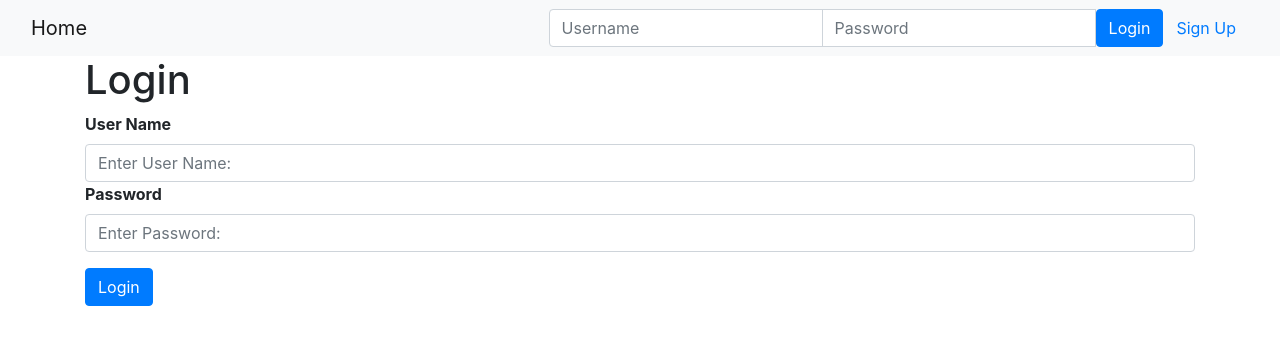
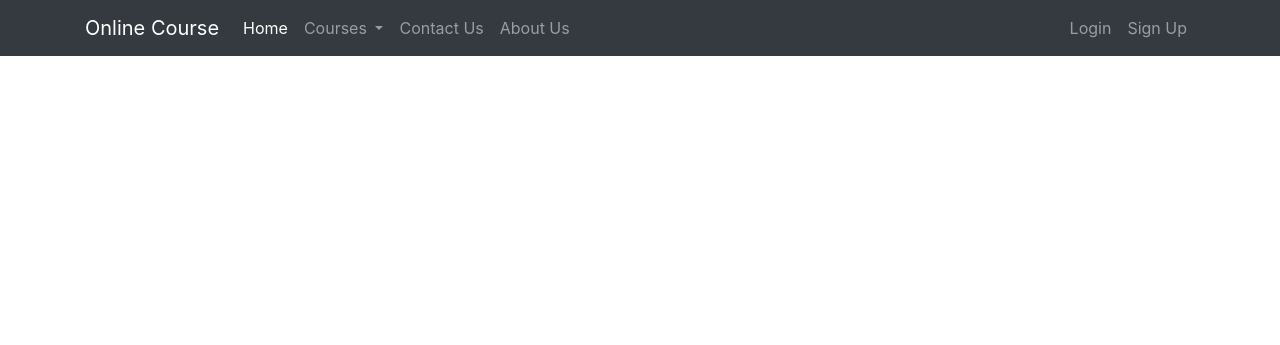
Before and after one commit to ghazikhalil40/my-course-repo, a Django app: page /onlinecourse/login/ in a window 1280 px wide. Shown: the top 345 px of the page. Run offline with Django 3.2, Linux system fonts and the light colour scheme; some libraries are stand-ins or nearby versions.

Commit message:
Updated views.py with the latest changes

```diff
--- a/onlinecourse/models.py
+++ b/onlinecourse/models.py
@@ -116,6 +116,8 @@ class Choice(models.Model):
     content = models.CharField(max_length=200)
     is_correct = models.BooleanField(default=False)
 
+
+
 class Submission(models.Model):
     enrollment = models.ForeignKey(Enrollment, on_delete=models.CASCADE)
     choices = models.ManyToManyField(Choice)
--- a/onlinecourse/templates/onlinecourse/course_list_bootstrap.html
+++ b/onlinecourse/templates/onlinecourse/course_list_bootstrap.html
@@ -118,6 +118,7 @@
     </nav>
 
     <!-- Login Modal -->
+    <!-- Login Modal -->
 <div class="modal fade" id="loginModal" tabindex="-1" role="dialog" aria-labelledby="loginModalLabel" aria-hidden="true">
     <div class="modal-dialog" role="document">
         <div class="modal-content">
@@ -141,9 +142,11 @@
         <button type="submit" class="btn btn-primary btn-block">Login</button>
     </form>
 </div>
+
         </div>
     </div>
 </div>
+
 
     <!-- Page content -->
     <div class="container">
--- a/onlinecourse/templates/onlinecourse/exam_result_bootstrap.html
+++ b/onlinecourse/templates/onlinecourse/exam_result_bootstrap.html
@@ -5,7 +5,7 @@
     <link rel="stylesheet" href="https://maxcdn.bootstrapcdn.com/bootstrap/4.5.2/css/bootstrap.min.css">
     <meta charset="UTF-8">
     <title>Online Courses</title>
-    <b>Congratulations, {{ user.first_name }}!</b> You have passed the exam and completed the course with score {{ grade }}/100
+    <b>Completed, {{ user.first_name }}!</b> Your Obtained Score is  {{ grade }}/100
 
 </head>
 <body>
--- a/onlinecourse/templates/onlinecourse/user_login_bootstrap.html
+++ b/onlinecourse/templates/onlinecourse/user_login_bootstrap.html
@@ -2,58 +2,92 @@
 <html lang="en">
 <head>
     <meta charset="UTF-8">
+    <meta name="viewport" content="width=device-width, initial-scale=1.0">
     {% load static %}
     <link rel="stylesheet" href="https://maxcdn.bootstrapcdn.com/bootstrap/4.5.2/css/bootstrap.min.css">
+    <script src="https://code.jquery.com/jquery-3.5.1.slim.min.js"></script>
+    <script src="https://cdnjs.cloudflare.com/ajax/libs/popper.js/1.16.0/umd/popper.min.js"></script>
+    <script src="https://maxcdn.bootstrapcdn.com/bootstrap/4.5.2/js/bootstrap.min.js"></script>
+    <title>Online Course</title>
 </head>
 <body>
 
 <!-- Navigation bar -->
-    <nav class="navbar navbar-light bg-light">
-        <div class="container-fluid">
-            <div class="navbar-header">
-                <a class="navbar-brand" href="{% url 'onlinecourse:index' %}">Home</a>
+<nav class="navbar navbar-expand-lg navbar-dark bg-dark">
+    <div class="container">
+        <a class="navbar-brand" href="#">Online Course</a>
+        <button class="navbar-toggler" type="button" data-toggle="collapse" data-target="#navbarNav" aria-controls="navbarNav" aria-expanded="false" aria-label="Toggle navigation">
+            <span class="navbar-toggler-icon"></span>
+        </button>
+        <div class="collapse navbar-collapse" id="navbarNav">
+            <ul class="navbar-nav mr-auto">
+                <li class="nav-item active">
+                    <a class="nav-link" href="#">Home <span class="sr-only">(current)</span></a>
+                </li>
+                <li class="nav-item dropdown">
+                    <a class="nav-link dropdown-toggle" href="#" id="navbarDropdown" role="button" data-toggle="dropdown" aria-haspopup="true" aria-expanded="false">
+                        Courses
+                    </a>
+                    <div class="dropdown-menu" aria-labelledby="navbarDropdown">
+                        <a class="dropdown-item" href="#">All Courses</a>
+                        <a class="dropdown-item" href="#">Enrolled Courses</a>
                     </div>
-            <ul class="nav navbar-nav navbar-right">
+                </li>
+                <li class="nav-item">
+                    <a class="nav-link" href="{% url 'onlinecourse:contact_us' %}">Contact Us</a>
+                </li>
+                <li class="nav-item">
+                    <a class="nav-link" href="{% url 'onlinecourse:about_us' %}">About Us</a>
+                </li>
+            </ul>
+            <ul class="navbar-nav ml-auto">
                 {% if user.is_authenticated %}
-                <li>
-                    <a class="btn btn-link" href="#">{{ user.first_name }}({{ user.username }})</a>
-                    <a class="btn btn-link" href="{% url 'onlinecourse:logout' %}">Logout</a>
+                    <li class="nav-item">
+                        <a class="nav-link" href="#">Welcome, {{ user.first_name }}</a>
+                    </li>
+                    <li class="nav-item">
+                        <a class="nav-link" href="{% url 'onlinecourse:logout' %}">Logout</a>
                     </li>
                 {% else %}
-                <li>
-                    <form class="form-inline" action="{% url 'onlinecourse:login' %}" method="post">
-                        {% csrf_token %}
-                        <div class="input-group">
-                            <input type="text" class="form-control" placeholder="Username" name="username" >
-                            <input type="password" class="form-control" placeholder="Password" name="password" >
-                            <button class="btn btn-primary" type="submit">Login</button>
-                            <a class="btn btn-link" href="{% url 'onlinecourse:registration' %}">Sign Up</a>
-                        </div>
-                    </form>
+                    <li class="nav-item">
+                        <a class="nav-link btn-login-modal" href="#" data-toggle="modal" data-target="#loginModal">Login</a>
+                    </li>
+                    <li class="nav-item">
+                        <a class="nav-link" href="{% url 'onlinecourse:registration' %}">Sign Up</a>
                     </li>
                 {% endif %}
             </ul>
         </div>
+    </div>
 </nav>
 
-    <!-- Stylize Login form -->
+<!-- Login Modal -->
+<div class="modal fade" id="loginModal" tabindex="-1" role="dialog" aria-labelledby="loginModalLabel" aria-hidden="true">
+    <div class="modal-dialog" role="document">
+        <div class="modal-content">
+            <div class="modal-header">
+                <h5 class="modal-title" id="loginModalLabel">Login</h5>
+                <button type="button" class="close" data-dismiss="modal" aria-label="Close">
+                    <span aria-hidden="true">&times;</span>
+                </button>
+            </div>
+            <div class="modal-body">
                 <form action="{% url 'onlinecourse:login' %}" method="post">
                     {% csrf_token %}
-        <div class="container"> <!--Style root div with .container class -->
-            <h1>Login</h1>
-            <div class="form-group"> <!--Style second div with .form-group class -->
-              <label for="username"><b>User Name</b></label>
-              <input id="username" class="form-control" type="text" placeholder="Enter User Name: " name="username" required> <!--Style input with .form-control class -->
-              <label for="psw"><b>Password</b></label>
-              <input id="psw" class="form-control" type="psw"  placeholder="Enter Password: " name="password" required> <!--Style input with .form-control class -->
+                    <div class="form-group">
+                        <label for="username">Username</label>
+                        <input type="text" class="form-control" id="username" name="username" required>
                     </div>
-            {% if message %}
-              <div class="alert alert-warning"> <!--Style the message paragraph with .alert and .alert-warning class -->
-                {{ message }}
+                    <div class="form-group">
+                        <label for="password">Password</label>
+                        <input type="password" class="form-control" id="password" name="password" required>
                     </div>
-            {% endif %}
-            <button class="btn btn-primary" type="submit">Login</button> <!--Style button with .btn and .btn-primary class -->
+                    <button type="submit" class="btn btn-primary btn-block">Login</button>
+                </form>
             </div>
-    </form>
+        </div>
+    </div>
+</div>
 
 </body>
+</html>
--- a/onlinecourse/views.py
+++ b/onlinecourse/views.py
@@ -44,7 +44,7 @@ def registration_request(request):
     elif request.method == 'POST':
         # Check if user exists
         username = request.POST['username']
-        password = request.POST['psw']
+        password = request.POST['password']
         first_name = request.POST['firstname']
         last_name = request.POST['lastname']
         user_exist = False
```
Also changed, not shown: onlinecourse/migrations/0004_contact.py (added), onlinecourse/migrations/0005_delete_contact.py (added). Lines whose indentation alone changed are shown as unchanged.
